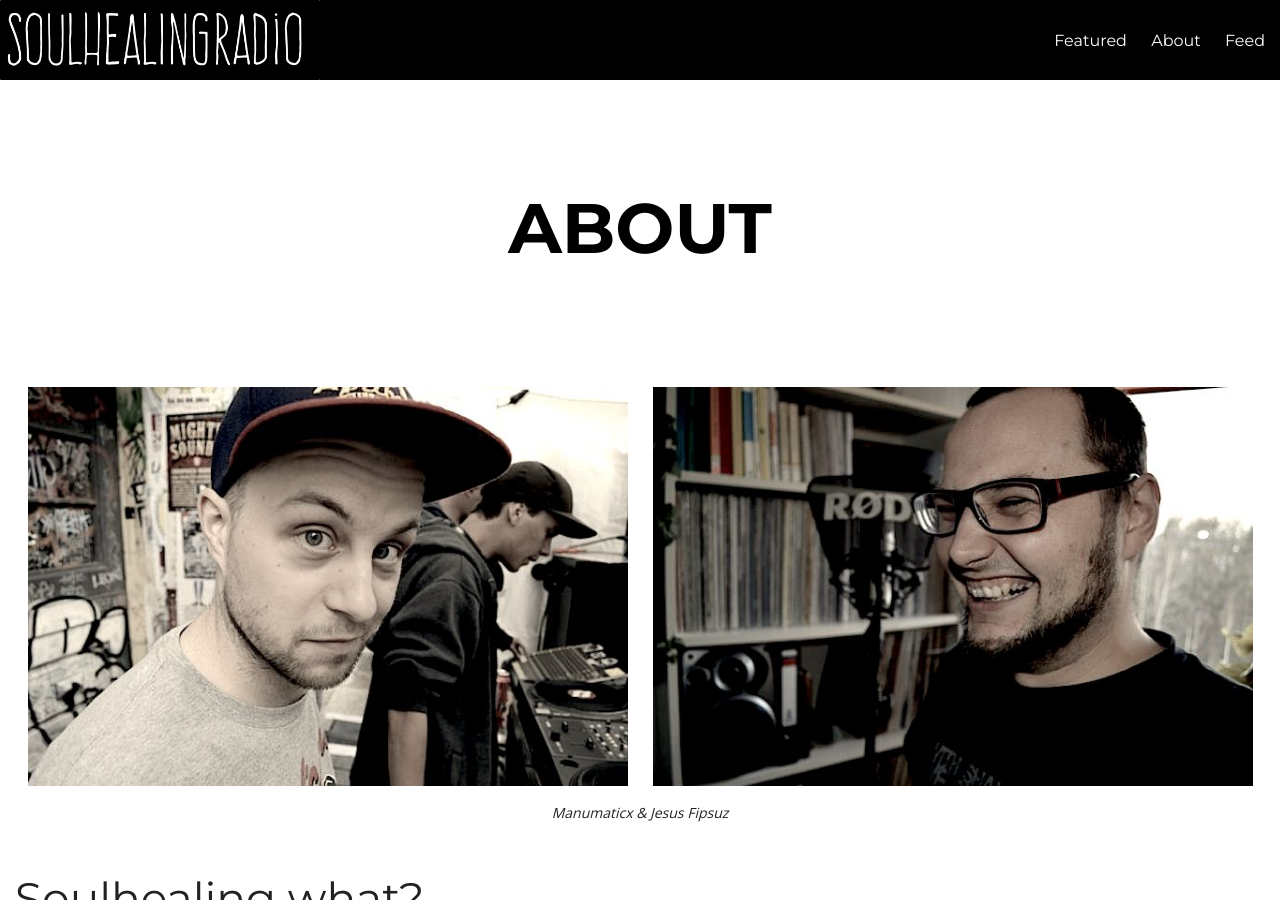
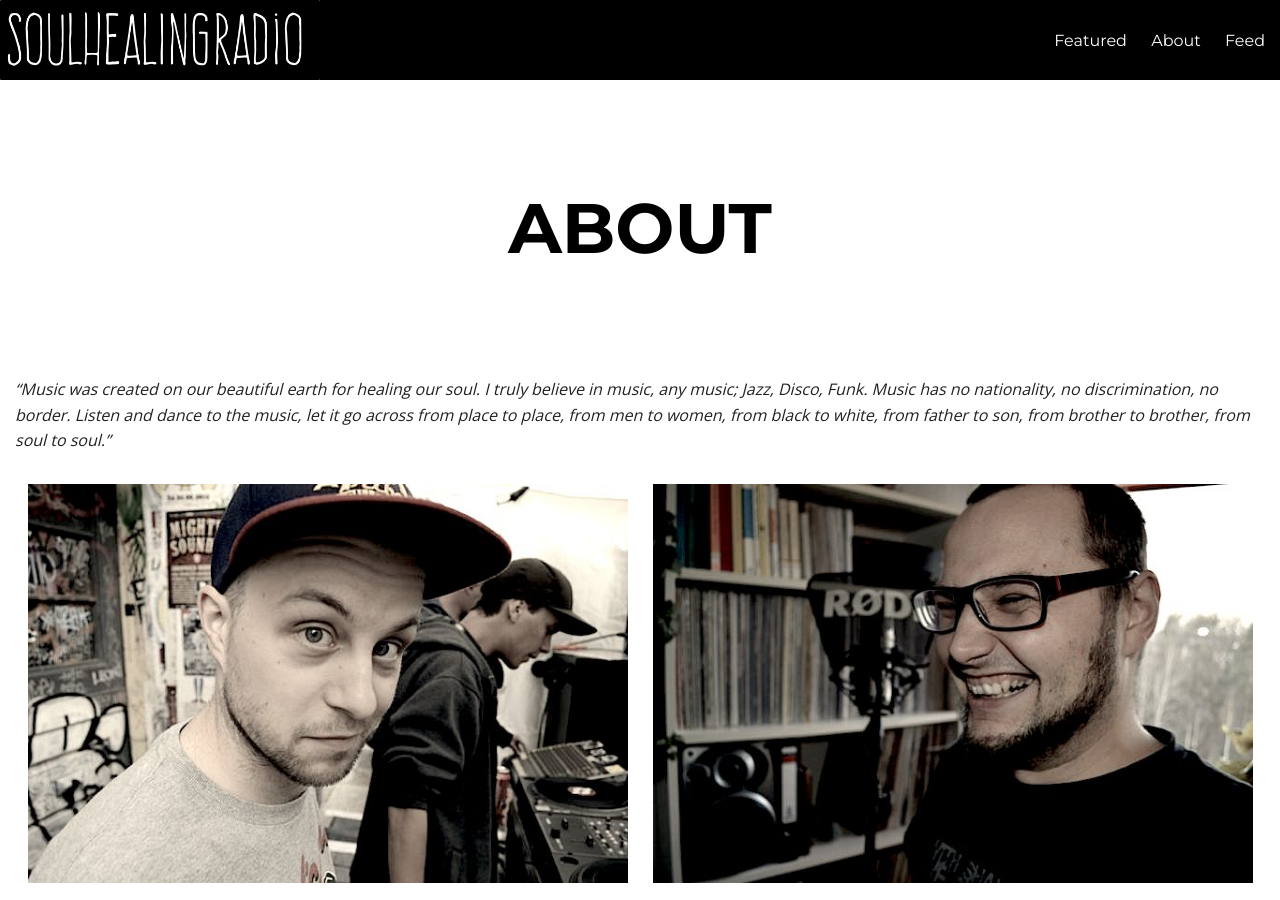
Before and after one commit to manumaticx/shr, a Jekyll site: the page built from about.md, in a window 1280 px wide and 900 px high. Built offline with Jekyll 4.4.1, drawn with Linux system fonts in a browser that asks for light colours; nearby versions of some CDN libraries; comment, search, counter and statistics services are not loaded.

Commit message:
update about

```diff
--- a/about.md
+++ b/about.md
@@ -3,6 +3,11 @@ layout: page
 permalink: /about/index.html
 title: About
 ---
+
+_"Music was created on our beautiful earth for healing our soul.
+I truly believe in music, any music; Jazz, Disco, Funk.
+Music has no nationality, no discrimination, no border.
+Listen and dance to the music, let it go across from place to place, from men to women, from black to white, from father to son, from brother to brother, from soul to soul."_
 
 <figure class="half">
   <img src="{{ site.url }}/images/about/manu.jpg">
```
